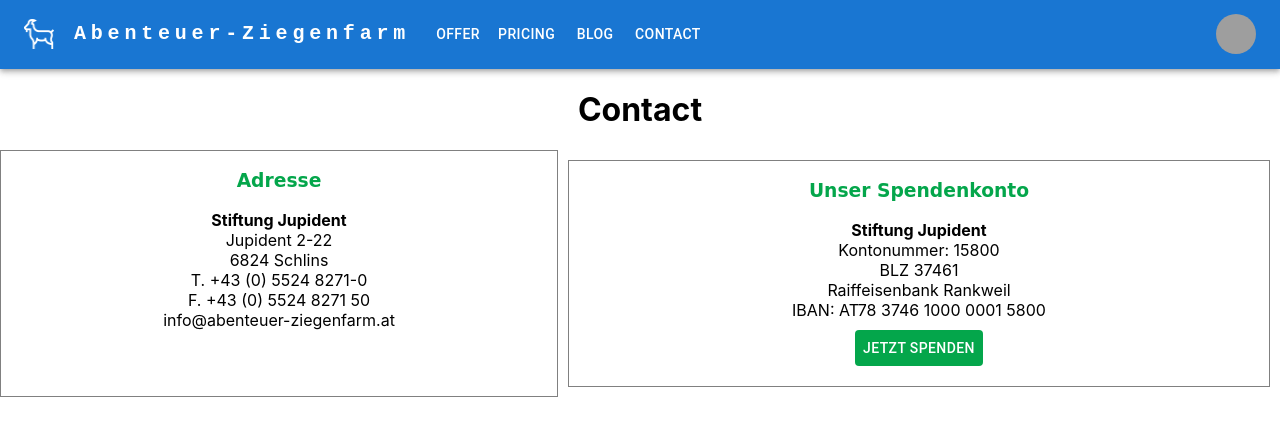
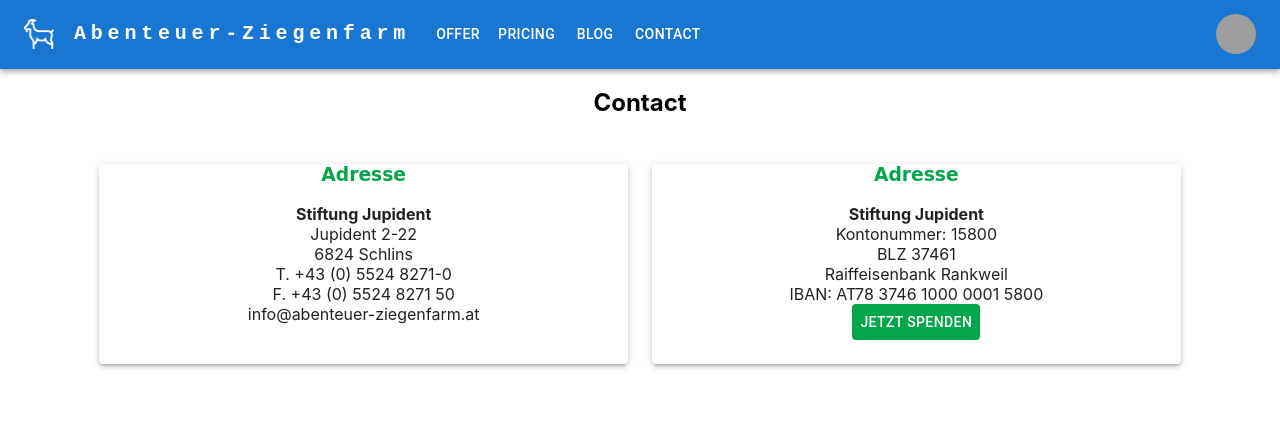
Before and after one commit to iamWebLuk/Abenteuer-Ziegenfarm, a React (Vite) app: page /contact in a window 1280 px wide. Shown: the top 436 px of the page. Built offline with nearby package versions, Linux system fonts and the light colour scheme; grey boxes are pictures that could not be loaded.

Commit message:
minor changes

```diff
--- a/src/Components/Kontakt/Contact.tsx
+++ b/src/Components/Kontakt/Contact.tsx
@@ -1,17 +1,20 @@
 import React, {useState} from 'react';
 import Button from "@mui/material/Button";
+import Grid from "@mui/material/Grid";
+import Paper from "@mui/material/Paper";
+import { Box } from '@mui/material';
 
 export default function Contact() {
 
     const [spend, setSpend] = useState(false);
 
     return (
-        <div>
-            <h1 style={{textAlign: 'center'}}>Contact</h1>
-            <div style={{display: 'flex', justifyContent: 'space-around'}}>
-                <div style={{border: '1px solid gray', width: '700px'}}>
+        <Box sx={{ flexGrow: 1 }}>
+            <h2 style={{textAlign: 'center'}}>Contact</h2>
+            <Grid container spacing={{sm: 1, md: 1}} style={{justifyContent: 'center'}} alignItems="center">
+                <Grid item sm={12} md={5} m={1}>
+                    <Paper style={{textAlign: 'center', height: '200px'}} elevation={3}>
                         <h3 style={{textAlign: 'center', color: '#04a64b', fontFamily: '"Comic Sans MS", "Comic Sans", monospace'}}>Adresse</h3>
-                    <div style={{textAlign: 'center', margin: '10px'}}>
                         <strong>Stiftung Jupident</strong>
                         <br />
                         Jupident 2-22
@@ -23,13 +26,12 @@ export default function Contact() {
                         F. +43 (0) 5524 8271 50
                         <br />
                         info@abenteuer-ziegenfarm.at
-                    </div>
-                </div>
-                <div style={{display: 'flex', justifyContent: 'space-around'}}>
-                <div style={{border: '1px solid gray', width: '700px', margin: '10px'}}>
-                   <h3 style={{textAlign: 'center', color: '#04a64b', fontFamily: '"Comic Sans MS", "Comic Sans", monospace'}}>Unser Spendenkonto</h3>
-                    <div style={{textAlign: 'center', margin: '10px'}}>
-                        <div style={{textAlign: 'center', margin: '10px'}}>
+                    </Paper>
+
+                </Grid>
+                <Grid item sm={12} md={5} m={1}>
+                    <Paper style={{textAlign: 'center', height: '200px'}} elevation={3}>
+                        <h3 style={{textAlign: 'center', color: '#04a64b', fontFamily: '"Comic Sans MS", "Comic Sans", monospace'}}>Adresse</h3>
                         <strong>Stiftung Jupident</strong>
                         <br />
                         Kontonummer: 15800
@@ -40,15 +42,10 @@ export default function Contact() {
                         <br />
                         IBAN: AT78 3746 1000 0001 5800
                         <br />
-                            <Button style={{backgroundColor: '#04a64b', color: 'white', margin: '10px 0px 10px 0px'}} onClick={() => {
-                                console.log("du hast gespenden")
+                        <Button style={{backgroundColor: '#04a64b', color: 'white'}} onClick={() => {
+                            console.log("du hast gespendeon")
                             setSpend(true)
                         }}>Jetzt Spenden</Button>
-                        </div>
-                    </div>
-                </div>
-                </div>
-            </div>
                         {spend ?
                             <div style={{textAlign: 'center'}}>
                                 <h1>Danke fürs Spenden</h1>
@@ -56,6 +53,9 @@ export default function Contact() {
                             </div>
                             : ""
                         }
-        </div>
-    )
+                    </Paper>
+                </Grid>
+            </Grid>
+        </Box>
+    );
 }
--- a/src/Components/Pricing/Pricing.tsx
+++ b/src/Components/Pricing/Pricing.tsx
@@ -1,8 +1,17 @@
-import React from 'react';
+import React, { useRef } from 'react';
+import { useHover } from 'usehooks-ts';
+
 
 export default function Pricing() {
+
+    const hoverRef = useRef(null);
+    const isHover = useHover(hoverRef);
+
     return (
-        <div>
+        <div >
+            <div ref={hoverRef}>
+                {`The current div is ${isHover ? 'hovered' : 'unhovered'}`}
+            </div>
             <h1 style={{textAlign: 'center'}}>Pricing</h1>
         </div>
     )
```
Lines whose indentation alone changed are shown as unchanged.
